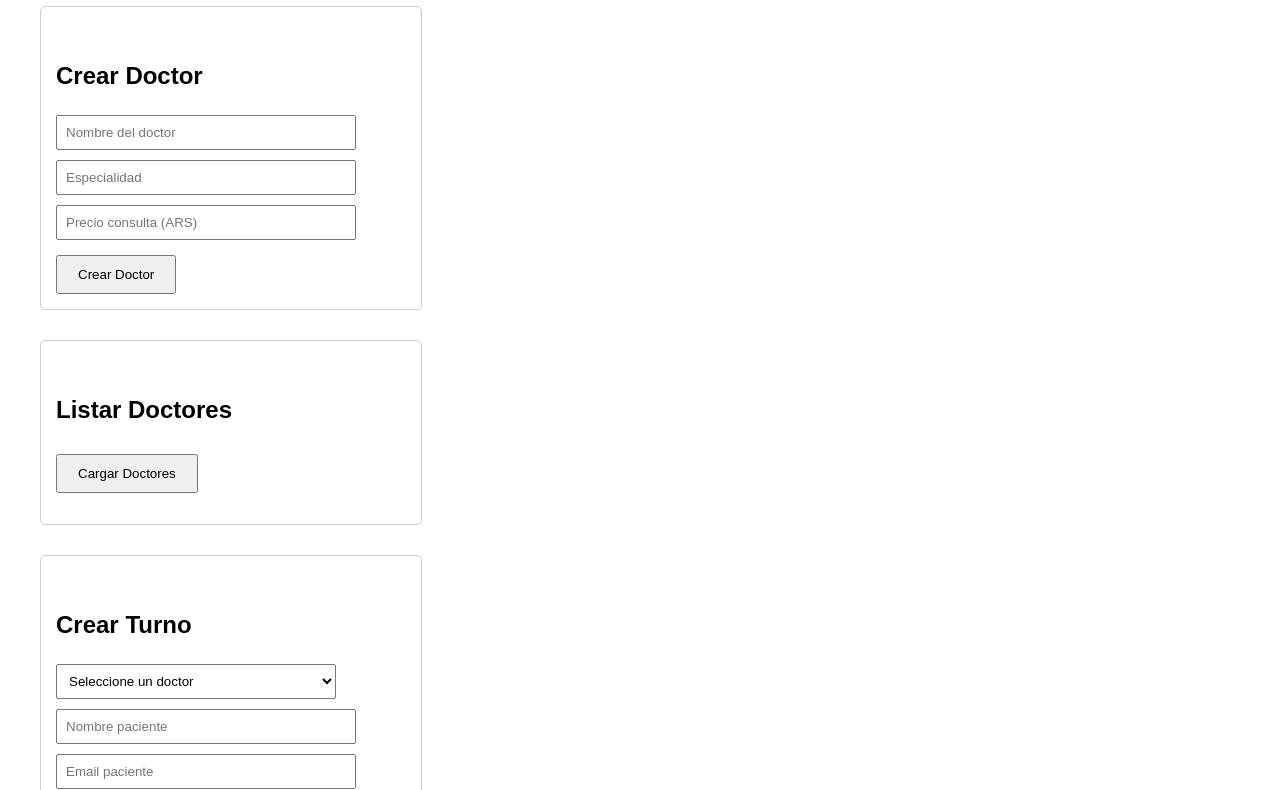
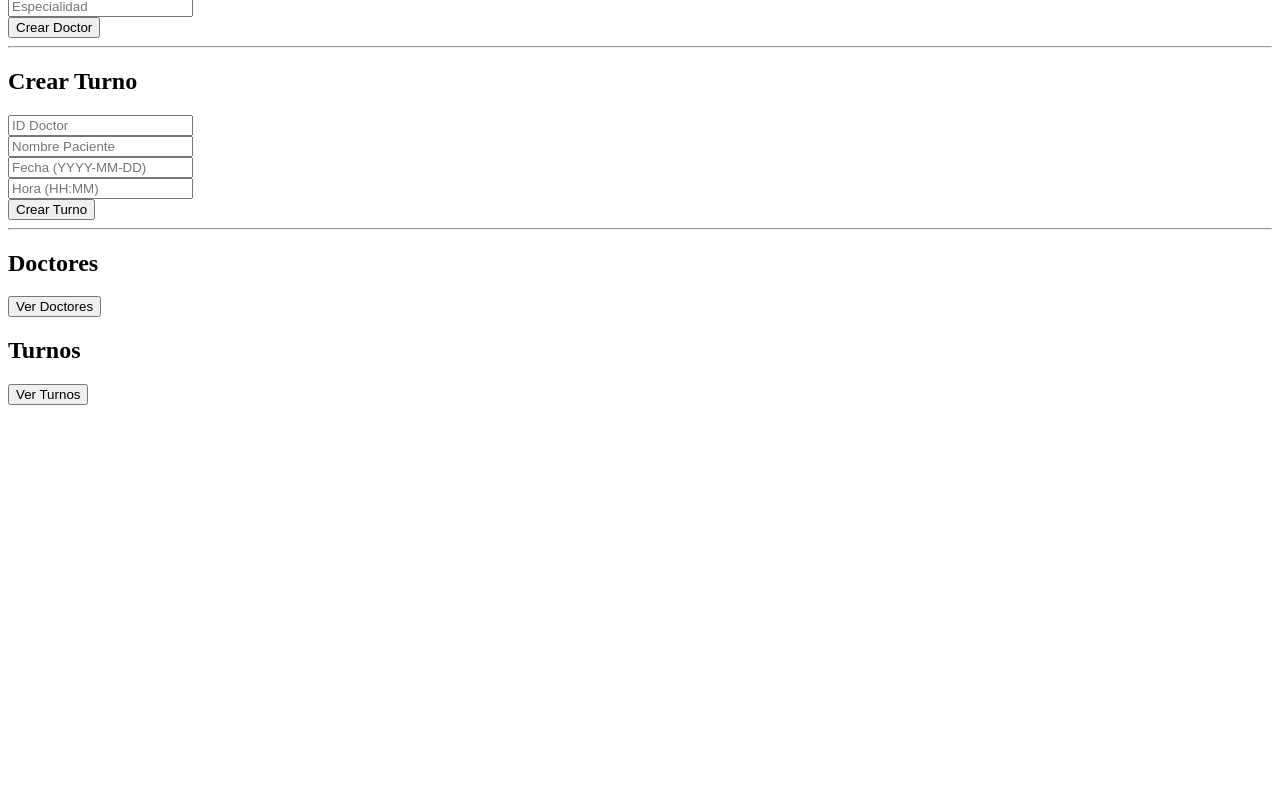
Before and after one commit to quintaelombu/mediturnos-frontend, a plain HTML site: page index.html in a window 1280 px wide. Shown: the part 92-882 px from the top of the page. After the commit the page ends 800 px from the top, so only its background shows below. Drawn offline with Linux system fonts and the light colour scheme.

Commit message:
Update index.html

```diff
--- a/index.html
+++ b/index.html
@@ -1,72 +1,78 @@
 <!DOCTYPE html>
-<html lang="es">
+<html>
 <head>
     <meta charset="UTF-8">
-    <title>MediTurnos</title>
-    <style>
-        body {
-            font-family: Arial;
-            margin: 40px;
-        }
-        h2 {
-            margin-top: 40px;
-        }
-        input, select {
-            padding: 8px;
-            margin: 5px 0;
-            width: 280px;
-        }
-        button {
-            padding: 10px 20px;
-            margin-top: 10px;
-            cursor: pointer;
-        }
-        .box {
-            padding: 15px;
-            border: 1px solid #CCC;
-            width: 350px;
-            border-radius: 5px;
-            margin-bottom: 30px;
-        }
-    </style>
+    <title>Mediturnos</title>
 </head>
 <body>
 
-<h1>MediTurnos - Panel de Pruebas</h1>
+<h2>Crear Doctor</h2>
+<input id="doc_nombre" placeholder="Nombre"><br>
+<input id="doc_esp" placeholder="Especialidad"><br>
+<button onclick="crearDoctor()">Crear Doctor</button>
 
-<div class="box">
-    <h2>Crear Doctor</h2>
-    <input id="doc_nombre" placeholder="Nombre del doctor">
-    <input id="doc_especialidad" placeholder="Especialidad">
-    <input id="doc_precio" type="number" placeholder="Precio consulta (ARS)">
-    <button onclick="crearDoctor()">Crear Doctor</button>
-</div>
+<hr>
 
-<div class="box">
-    <h2>Listar Doctores</h2>
-    <button onclick="listarDoctores()">Cargar Doctores</button>
-    <ul id="lista_doctores"></ul>
-</div>
+<h2>Crear Turno</h2>
+<input id="turno_doctor" placeholder="ID Doctor"><br>
+<input id="turno_paciente" placeholder="Nombre Paciente"><br>
+<input id="turno_fecha" placeholder="Fecha (YYYY-MM-DD)"><br>
+<input id="turno_hora" placeholder="Hora (HH:MM)"><br>
+<button onclick="crearTurno()">Crear Turno</button>
 
-<div class="box">
-    <h2>Crear Turno</h2>
-    <select id="turno_doctor">
-        <option value="">Seleccione un doctor</option>
-    </select><br>
-    <input id="paciente_nombre" placeholder="Nombre paciente">
-    <input id="paciente_email" placeholder="Email paciente">
-    <input id="fecha" type="date">
-    <input id="hora" type="time">
-    <button onclick="crearTurno()">Crear Turno</button>
-</div>
+<hr>
 
-<div class="box">
-    <h2>Crear Preferencia Mercado Pago</h2>
-    <button onclick="crearPreferencia()">Crear Preferencia</button>
-    <p id="mp_result"></p>
-</div>
+<h2>Doctores</h2>
+<button onclick="cargarDoctores()">Ver Doctores</button>
+<pre id="doctores"></pre>
 
-<script src="app.js"></script>
+<h2>Turnos</h2>
+<button onclick="cargarTurnos()">Ver Turnos</button>
+<pre id="turnos"></pre>
+
+<script>
+const API = "https://mediturnos-backend-production.up.railway.app";
+
+function crearDoctor() {
+    fetch(API + "/doctores", {
+        method: "POST",
+        headers: {"Content-Type": "application/json"},
+        body: JSON.stringify({
+            nombre: document.getElementById("doc_nombre").value,
+            especialidad: document.getElementById("doc_esp").value
+        })
+    }).then(r => r.json()).then(alert);
+}
+
+function crearTurno() {
+    fetch(API + "/turnos", {
+        method: "POST",
+        headers: {"Content-Type": "application/json"},
+        body: JSON.stringify({
+            doctor_id: document.getElementById("turno_doctor").value,
+            paciente: document.getElementById("turno_paciente").value,
+            fecha: document.getElementById("turno_fecha").value,
+            hora: document.getElementById("turno_hora").value
+        })
+    }).then(r => r.json()).then(alert);
+}
+
+function cargarDoctores() {
+    fetch(API + "/doctores")
+        .then(r => r.json())
+        .then(data => {
+            document.getElementById("doctores").textContent = JSON.stringify(data, null, 2);
+        });
+}
+
+function cargarTurnos() {
+    fetch(API + "/turnos")
+        .then(r => r.json())
+        .then(data => {
+            document.getElementById("turnos").textContent = JSON.stringify(data, null, 2);
+        });
+}
+</script>
 
 </body>
 </html>
```
